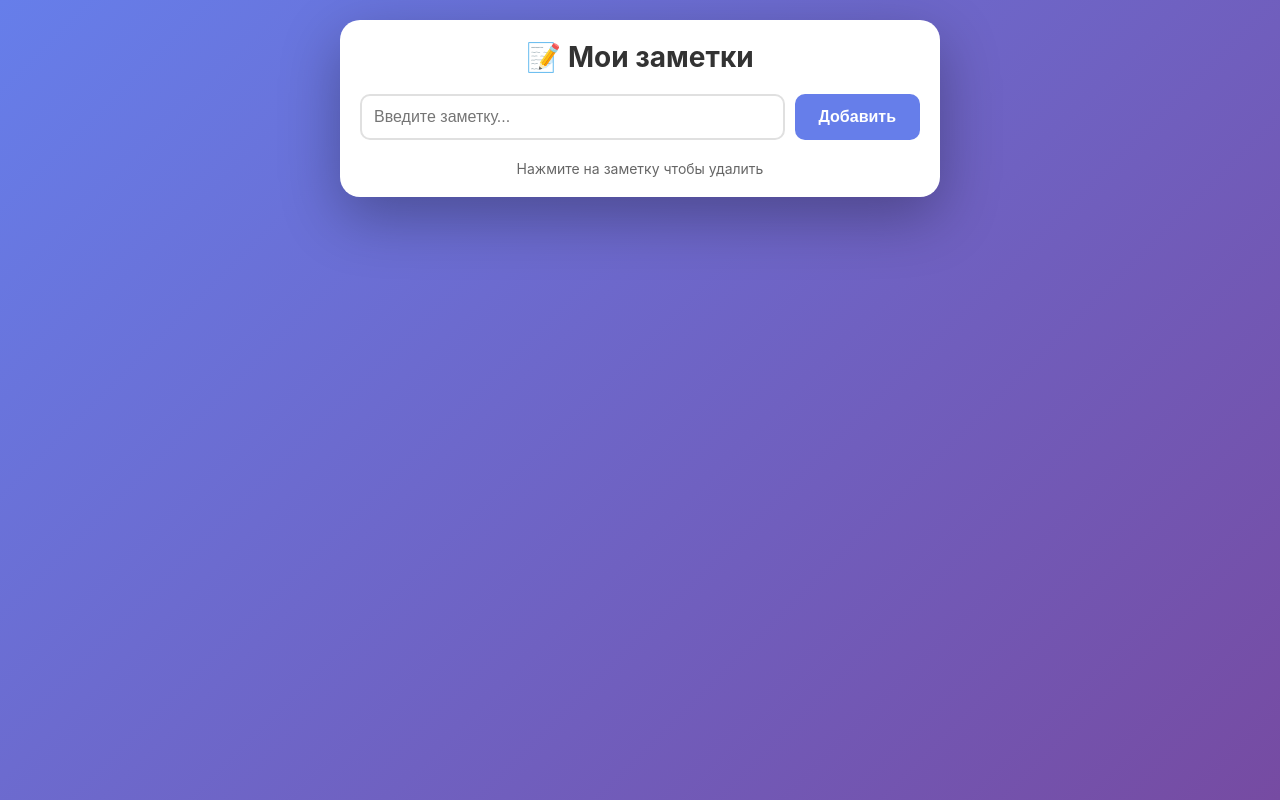
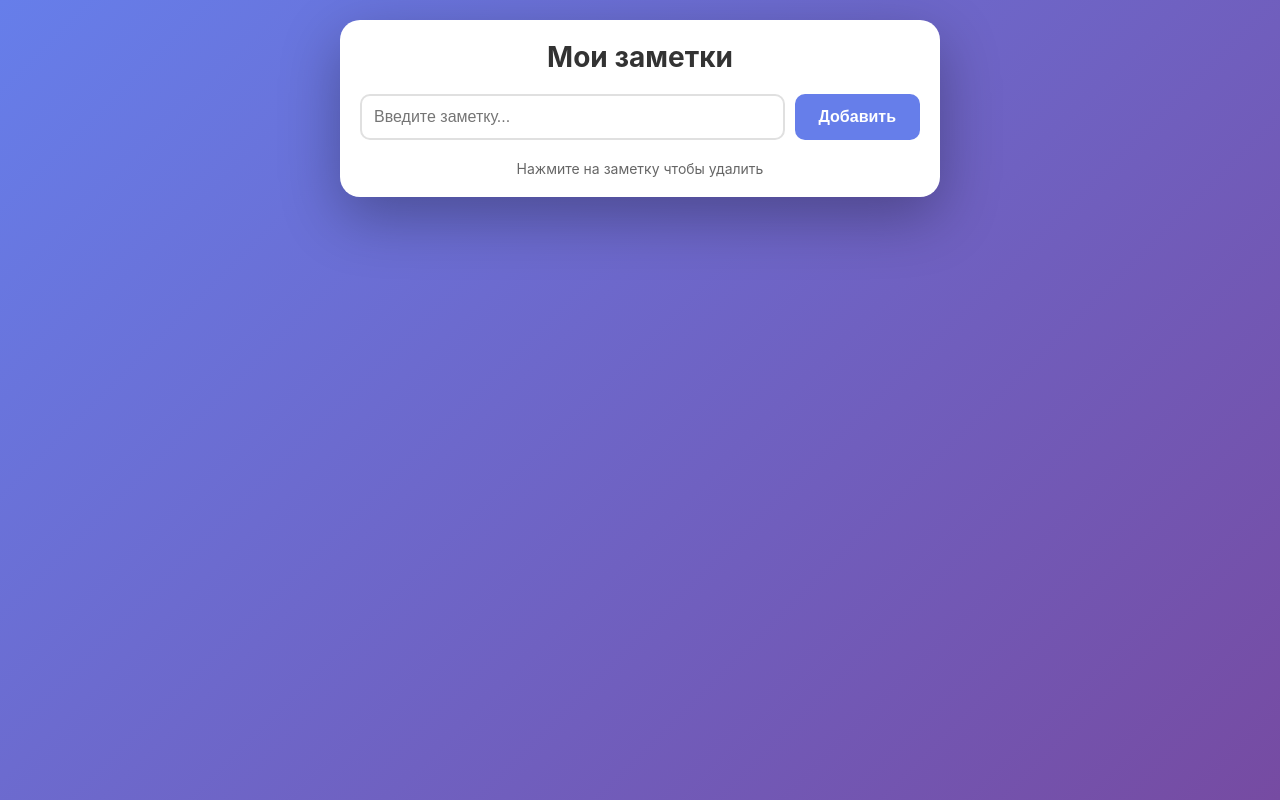
Before and after one commit to krimerty71/-, a plain HTML site: page index.html in a window 1280 px wide. Drawn offline with Linux system fonts and the light colour scheme.

Commit message:
Update index.html

```diff
--- a/index.html
+++ b/index.html
@@ -130,7 +130,7 @@
 </head>
 <body>
     <div class="container">
-        <h1>📝 Мои заметки</h1>
+        <h1>Мои заметки</h1>
 
         <div class="input-area">
             <input type="text" id="noteInput" placeholder="Введите заметку...">
```
